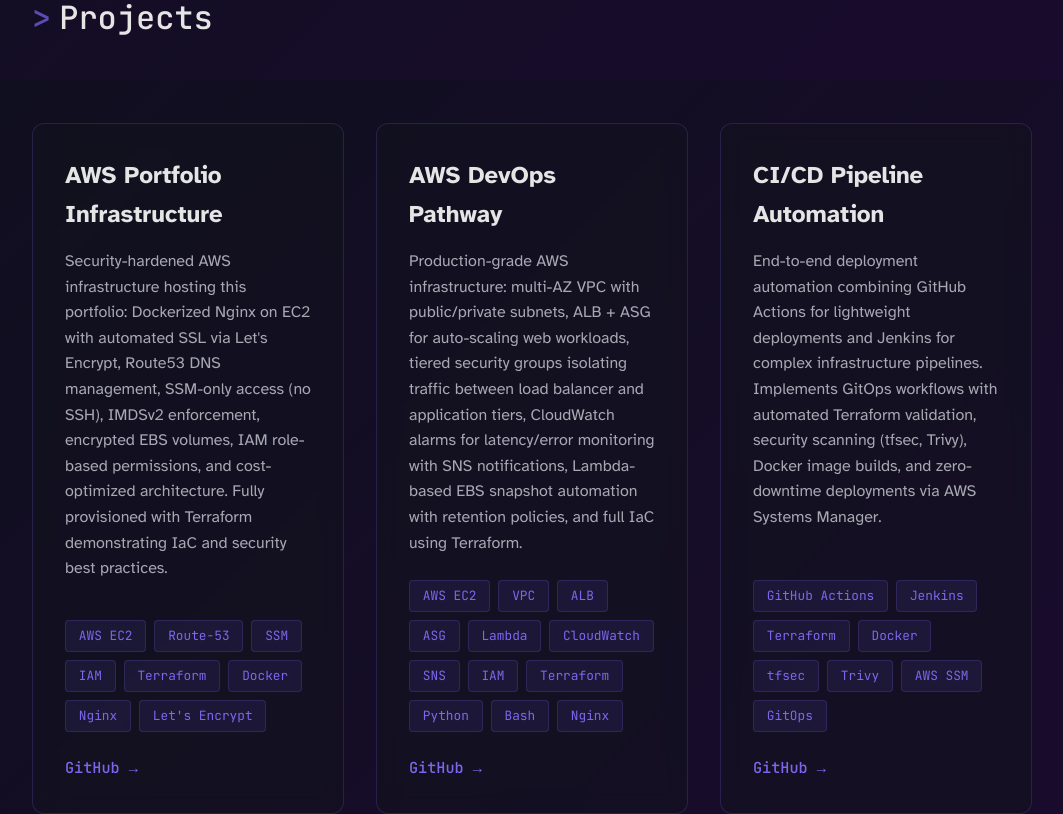
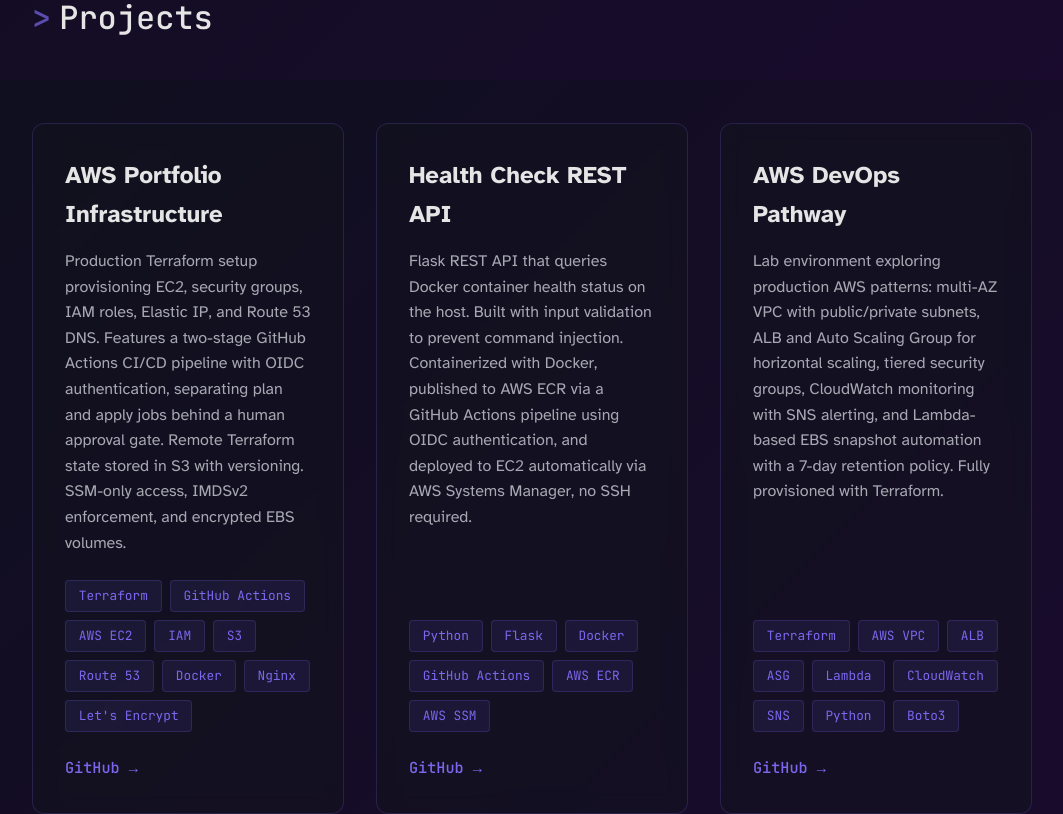
Before and after one commit to lopezatn/portfolio-frontend, a React (Vite) app: page / in a window 1280 px wide. Shown: the part 720-1534 px from the top of the page, without its empty margins (108-1171 px from the left). Built offline with nearby package versions, Linux system fonts and the light colour scheme.

Commit message:
Added another card to the portfolio projects and changed the contact info

```diff
--- a/src/components/Contact.jsx
+++ b/src/components/Contact.jsx
@@ -9,7 +9,7 @@ function Contact() {
           Interested in working together or have a question? Feel free to reach out.
         </p>
         <div className="contact-methods">
-          <a href="mailto:lopezberg@proton.me" className="contact-button">
+          <a href="mailto:agustinlpzb@gmail.com" className="contact-button">
             Send Email
           </a>
           <div className="contact-links">
--- a/src/components/Projects.jsx
+++ b/src/components/Projects.jsx
@@ -4,24 +4,31 @@ function Projects() {
 const projects = [
   {
     title: "AWS Portfolio Infrastructure",
-      description: "Security-hardened AWS infrastructure hosting this portfolio: Dockerized Nginx on EC2 with automated SSL via Let's Encrypt, Route53 DNS management, SSM-only access (no SSH), IMDSv2 enforcement, encrypted EBS volumes, IAM role-based permissions, and cost-optimized architecture. Fully provisioned with Terraform demonstrating IaC and security best practices.",
-      tech: ["AWS EC2", "Route-53", "SSM", "IAM", "Terraform", "Docker", "Nginx", "Let's Encrypt"],
+    description: "Production Terraform setup provisioning EC2, security groups, IAM roles, Elastic IP, and Route 53 DNS. Features a two-stage GitHub Actions CI/CD pipeline with OIDC authentication, separating plan and apply jobs behind a human approval gate. Remote Terraform state stored in S3 with versioning. SSM-only access, IMDSv2 enforcement, and encrypted EBS volumes.",
+    tech: ["Terraform", "GitHub Actions", "AWS EC2", "IAM", "S3", "Route 53", "Docker", "Nginx", "Let's Encrypt"],
     github: "https://github.com/lopezatn/portfolio-infrastructure",
     live: null
   },
   {
+    title: "Health Check REST API",
+    description: "Flask REST API that queries Docker container health status on the host. Built with input validation to prevent command injection. Containerized with Docker, published to AWS ECR via a GitHub Actions pipeline using OIDC authentication, and deployed to EC2 automatically via AWS Systems Manager, no SSH required.",
+    tech: ["Python", "Flask", "Docker", "GitHub Actions", "AWS ECR", "AWS SSM"],
+    github: "https://github.com/lopezatn/health-check-api",
+    live: null
+  },
+  {
     title: "AWS DevOps Pathway",
-      description: "Production-grade AWS infrastructure: multi-AZ VPC with public/private subnets, ALB + ASG for auto-scaling web workloads, tiered security groups isolating traffic between load balancer and application tiers, CloudWatch alarms for latency/error monitoring with SNS notifications, Lambda-based EBS snapshot automation with retention policies, and full IaC using Terraform.",
-      tech: ["AWS EC2", "VPC", "ALB", "ASG", "Lambda", "CloudWatch", "SNS", "IAM", "Terraform", "Python", "Bash", "Nginx"],
+    description: "Lab environment exploring production AWS patterns: multi-AZ VPC with public/private subnets, ALB and Auto Scaling Group for horizontal scaling, tiered security groups, CloudWatch monitoring with SNS alerting, and Lambda-based EBS snapshot automation with a 7-day retention policy. Fully provisioned with Terraform.",
+    tech: ["Terraform", "AWS VPC", "ALB", "ASG", "Lambda", "CloudWatch", "SNS", "Python", "Boto3"],
     github: "https://github.com/lopezatn/aws-devops-pathway",
     live: null
   },
   {
-      title: "CI/CD Pipeline Automation",
-      description: "End-to-end deployment automation combining GitHub Actions for lightweight deployments and Jenkins for complex infrastructure pipelines. Implements GitOps workflows with automated Terraform validation, security scanning (tfsec, Trivy), Docker image builds, and zero-downtime deployments via AWS Systems Manager.",
-      tech: ["GitHub Actions", "Jenkins", "Terraform", "Docker", "tfsec", "Trivy", "AWS SSM", "GitOps"],
-      github: "https://github.com/lopezatn/portfolio-infrastructure",
-      live: null
+    title: "Portfolio Frontend",
+    description: "React single-page application serving as a personal portfolio. Built with Vite, featuring a typing animation hero, dark/light theme toggle, and a projects showcase. Deployed automatically to AWS S3 via GitHub Actions on every push to main.",
+    tech: ["React", "Vite", "GitHub Actions", "AWS S3"],
+    github: "https://github.com/lopezatn/portfolio-frontend",
+    live: "https://lopezberg.dev"
   }
 ]
 
```
Lines whose indentation alone changed are shown as unchanged.
